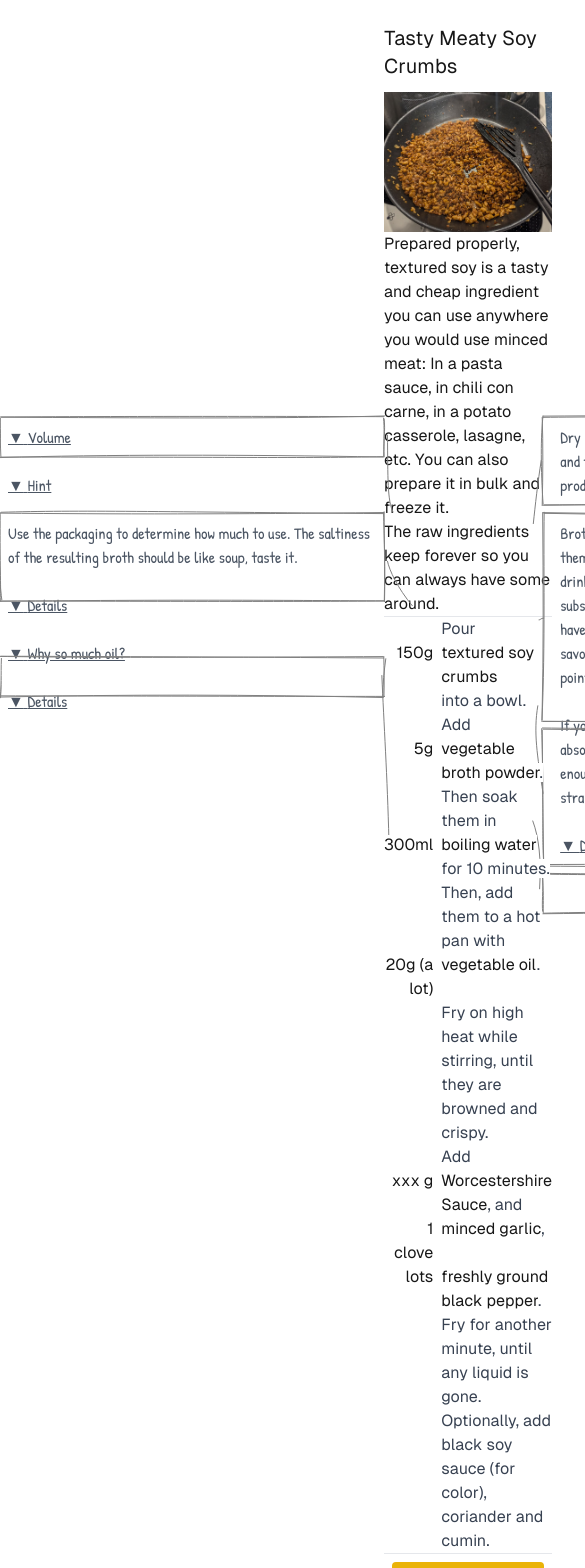
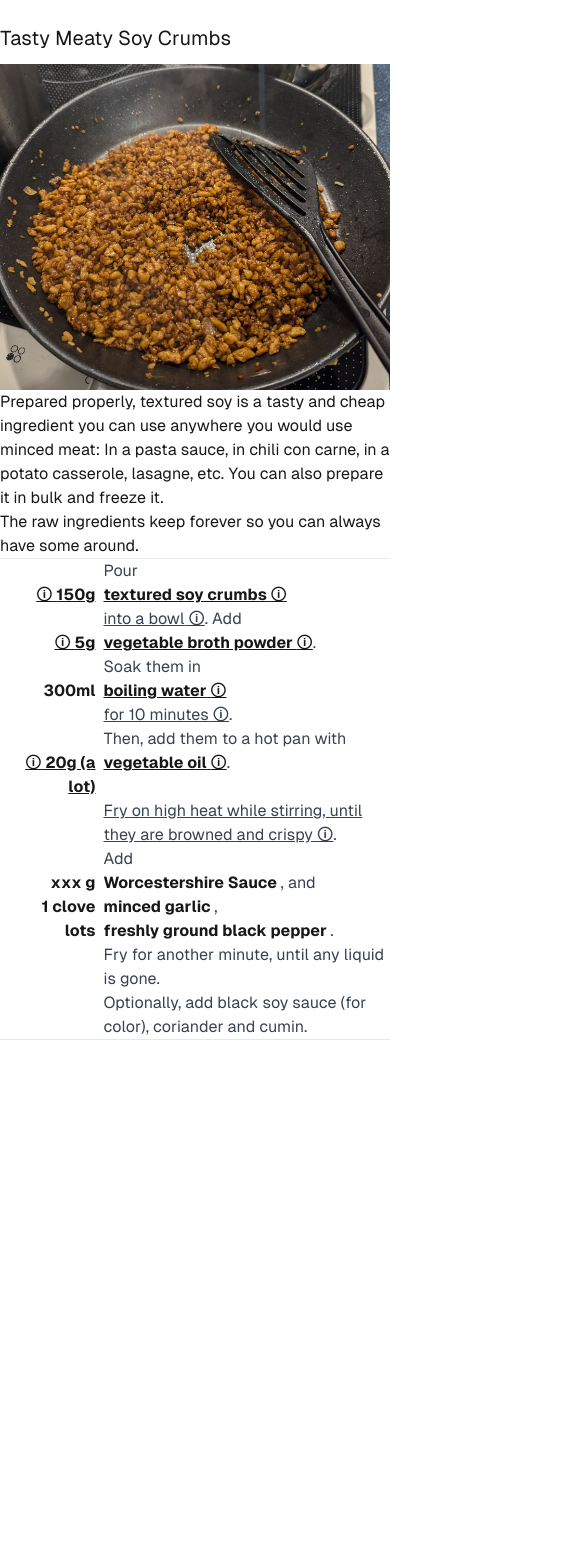
Before and after one commit to phiresky/cookbook, a Next.js app: page /recipe/tasty-meaty-soy-crumbs in a window 390 px wide. Shown: the top 1568 px of the page, 585 px wide, since content can reach past the window. After the commit the page ends 1040 px from the top, so only its background shows below. Built offline with nearby package versions, Linux system fonts and the light colour scheme.

Commit message:
mobile view

```diff
--- a/common/soy-crumbs.ts
+++ b/common/soy-crumbs.ts
@@ -46,12 +46,12 @@
       },
     },
     {
-      instruction: "into a bowl. Add",
+      instruction: "into a bowl",
+      post_span: ". Add",
       detail: {
         detailButton: "Hint",
         detailText: [
           {
-            title: "Hint",
             text: "The bowl needs to be large, enough to fit 3x the amount",
           },
         ],
@@ -84,7 +84,7 @@
       },
     },
     {
-      instruction: "Then soak them in",
+      instruction: "Soak them in",
     },
     {
       amount: {
@@ -93,7 +93,7 @@
       ingredient: {
         name: "boiling water",
         detail: {
-          text: "If you use a soy:water ratio of ~1:2.5, they will completely absorb the water. If you don't want to measure, simply use enough water to cover them with two centimeters above and strain the crumbs afterwards.",
+          text: "If you use a solid:water ratio of around 1:2, they will completely absorb the water. If you don't want to measure, simply use enough water to cover them with two centimeters above and strain the crumbs afterwards.",
           detailButton: "Detail",
           detailText: [
             {
@@ -104,7 +104,8 @@
       },
     },
     {
-      instruction: "for 10 minutes.",
+      instruction: "for 10 minutes",
+      post_span: ".",
       detail: {
         detailButton: "Details",
         detailText: [
@@ -142,7 +143,8 @@
     },
     {
       instruction:
-        "Fry on high heat while stirring, until they are browned and crispy.",
+        "Fry on high heat while stirring, until they are browned and crispy",
+      post_span: ".",
       detail: {
         detailButton: "Details",
         detailText: [
@@ -191,7 +193,10 @@
     {
       instruction: "Fry for another minute, until any liquid is gone.",
     },
-    { instruction: "Optionally, add black soy sauce (for color), coriander and cumin."}
+    {
+      instruction:
+        "Optionally, add black soy sauce (for color), coriander and cumin.",
+    },
   ],
 };
 /*
--- a/common/types.ts
+++ b/common/types.ts
@@ -7,6 +7,7 @@
 export type IngredientStepInstru =
   | {
       instruction: string;
+      post_span?: string;
       detail?: StepDetail
     }
   | IngredientStep;
--- a/components/ShowRecipe.tsx
+++ b/components/ShowRecipe.tsx
@@ -3,6 +3,7 @@
 import {
   Fragment,
   useCallback,
+  useEffect,
   useLayoutEffect,
   useRef,
   useState,
@@ -12,107 +13,127 @@
 import { handwriting } from "@/app/fonts";
 import { RoughSVG } from "roughjs/bin/svg";
 import Image from "next/image";
+import { useHintBoxDrawing } from "./drawing";
 
 type BoxVal = Partial<{
-  name: DOMRect;
-  amount: DOMRect;
+  rightTarget: DOMRect;
+  leftTarget: DOMRect;
   rightDetail: DOMRect;
   leftDetail: DOMRect;
 }>;
-class BoxStorage {
+export class BoxStorage {
   ingredients = new Map<IngredientStepInstru, BoxVal>();
   set(ingredient: IngredientStepInstru, val: BoxVal) {
+    if ("instruction" in ingredient)
+      console.log("setting ingredient", ingredient);
     this.ingredients.set(ingredient, {
       ...(this.ingredients.get(ingredient) ?? {}),
       ...val,
     });
   }
 }
+type RecipeShowMode = "half-blood-prince" | "popups";
+
 export function ShowRecipe({ recipe }: { recipe: Recipe }) {
   const [ingredientBoxes] = useState(new BoxStorage());
-  const [drawingCounter, setDrawingCounter] = useState(0);
 
-  const [drawing, setDrawing] = useState<
-    (svg: SVGSVGElement, rc: RoughSVG) => void
-  >(() => () => {});
-  useLayoutEffect(
-    () =>
-      setDrawing(() => (svg: SVGSVGElement, rc: RoughSVG) => {
-        for (const [ingredient, boxes] of ingredientBoxes.ingredients) {
-          {
-            // right box
-            const box = boxes.name;
-            const detailBox = boxes.rightDetail;
-            if (!box || !detailBox) continue;
-            const color = "gray";
-            svg.appendChild(
-              rc.line(
-                box.right + 10,
-                window.scrollY + box.y + box.height / 2,
-                detailBox.left,
-                window.scrollY + detailBox.y + detailBox.height / 2,
-                { roughness: 2, stroke: color, disableMultiStroke: true }
-              )
-            );
-            svg.appendChild(
-              rc.rectangle(
-                detailBox.x,
-                window.scrollY + detailBox.y,
-                detailBox.width,
-                detailBox.height,
-                { stroke: color }
-              )
+  const { drawing, redraw } = useHintBoxDrawing(ingredientBoxes);
+  const [hintBoxYStart, setHintBoxYStart] = useState<number | null>(null);
+  const [popup, setPopup] = useState<{
+    step: IngredientStepInstru;
+    type: DetailType;
+  } | null>(null);
+  const mode: RecipeShowMode = "popups";
+  function showDetailPopup(i: IngredientStepInstru, t: DetailType) {
+    setPopup({ step: i, type: t });
+  }
+  if (mode === "popups") {
+    return (
+      <>
+        {popup && (
+          <div className="fixed bg-white border-2 border-black m-1 left-1/2 top-1/2 -translate-x-1/2 -translate-y-1/2 shadow-lg z-20">
+            <button className={`float-right ${handwriting.className} underline m-1`} onClick={() => setPopup(null)}>Close</button>
+            <HintBox
+              step={popup.step}
+              setBoxLoc={() => {}}
+              redraw={() => {}}
+              type={popup.type}
+            />
+          </div>
+        )}
+        <div className="mx-auto ">
+          <IngredientMain
+            {...{
+              recipe,
+              redraw,
+              setHintBoxYStart,
+              ingredientBoxes,
+              showDetailPopup,
+            }}
+          />
+        </div>
+      </>
     );
   }
-          {
-            // left box
-            const box = boxes.amount;
-            const detailBox = boxes.leftDetail;
-            if (!box || !detailBox) continue;
-            const color = "gray";
-            // draw from left of amount to right of detail
-            svg.appendChild(
-              rc.line(
-                box.left,
-                window.scrollY + box.y + box.height / 2,
-                detailBox.right,
-                window.scrollY + detailBox.y + detailBox.height / 2,
-                { roughness: 2, stroke: color, disableMultiStroke: true }
-              )
-            );
-            svg.appendChild(
-              rc.rectangle(
-                detailBox.x,
-                window.scrollY + detailBox.y,
-                detailBox.width,
-                detailBox.height,
-                { stroke: color }
-              )
-            );
-          }
-        }
-      }),
-    [drawingCounter]
-  );
-  const [hintBoxYStart, setHintBoxYStart] = useState<number | null>(null);
-
   return (
+    <>
       <div
         className="mx-auto grid"
         style={{ gridTemplateColumns: "1fr auto 1fr" }}
       >
-      <div className="max-w-sm mt-10">
+        <div className="max-w-sm mt-10 justify-self-end">
           <div style={{ height: hintBoxYStart + "px" }} />
           <HintBoxes
             recipe={recipe}
             type="amount"
             setBoxLoc={(a, b) => ingredientBoxes.set(a, { leftDetail: b })}
-          redraw={() => setDrawingCounter((c) => c + 1)}
+            redraw={redraw}
           />
         </div>
+        <IngredientMain
+          {...{
+            recipe,
+            redraw,
+            setHintBoxYStart,
+            ingredientBoxes,
+            showDetailPopup,
+          }}
+        />
+        <div className="max-w-sm mt-10">
+          <div style={{ height: hintBoxYStart + "px" }} />
+          <HintBoxes
+            recipe={recipe}
+            type="ingredient"
+            setBoxLoc={(a, b) => ingredientBoxes.set(a, { rightDetail: b })}
+            redraw={redraw}
+          />
+        </div>
+        <RoughSvg
+          className="absolute overflow-visible top-0 left-0 pointer-events-none"
+          drawing={drawing}
+        />
+      </div>
+    </>
+  );
+}
+
+function IngredientMain({
+  recipe,
+  redraw,
+  setHintBoxYStart,
+  ingredientBoxes,
+  showDetailPopup,
+}: {
+  recipe: Recipe;
+  redraw: () => void;
+  setHintBoxYStart: (n: number) => void;
+  ingredientBoxes: BoxStorage;
+  showDetailPopup: (step: IngredientStepInstru, t: DetailType) => void;
+}) {
+  return (
     <div className="max-w-lg mt-6 mx-auto">
       <h1 className="text-xl mb-3">{recipe.title}</h1>
-        <img src={recipe.main_picture} alt="Picture of soy crumbs" />
+      <img src={recipe.main_picture} onLoad={redraw} />
       {recipe.preamble.map((p, i) => (
         <p key={i}>{p}</p>
       ))}
@@ -125,49 +146,66 @@
           )
         }
       >
-          {recipe.ingredient_steps.map((step, i) => {
+        {recipe.ingredient_steps.map((step, i) => (
+          <IngredientOrStep
+            key={i}
+            step={step}
+            ingredientBoxes={ingredientBoxes}
+            showDetailPopup={(t) => showDetailPopup(step, t)}
+          />
+        ))}
+      </div>
+      <hr />
+      {/*<button className="rounded bg-yellow-500 px-3 py-2 m-2">
+          Share / Save ingredients only
+        </button>
+        <button className="rounded bg-yellow-500 px-3 py-2 m-2">
+          Share recipe
+        </button>*/}
+    </div>
+  );
+}
+function IngredientOrStep({
+  step,
+  ingredientBoxes,
+  showDetailPopup,
+}: {
+  step: IngredientStepInstru;
+  ingredientBoxes: BoxStorage;
+  showDetailPopup: (t: DetailType) => void;
+}) {
   if ("ingredient" in step) {
     return (
-                <Ingredient key={i} step={step} i={i} boxes={ingredientBoxes} />
+      <Ingredient
+        step={step}
+        boxes={ingredientBoxes}
+        showDetailPopup={showDetailPopup}
+      />
     );
   }
   return (
-              <Fragment key={i}>
+    <Fragment>
       <div />
-                <div key={i} className="z-10">
-                  <p className="text-gray-700">
-                    <span className="bg-white">{step.instruction}</span>
+      <div className="z-10">
+        <p className={`text-gray-700`}>
+          <span
+            className={`bg-white  ${step.detail ? "underline cursor-pointer" : ""}`}
+            onClick={() => step.detail && showDetailPopup("amount")}
+            ref={(e) => {
+              e &&
+                ingredientBoxes.set(step, {
+                  leftTarget: e.getBoundingClientRect(),
+                });
+            }}
+          >
+            {step.instruction}{step.detail && " 🛈"}
+          </span>{step.post_span}
         </p>
       </div>
     </Fragment>
   );
-          })}
-        </div>
-        <hr />
-        <button className="rounded bg-yellow-500 px-3 py-2 m-2">
-          Share / Save ingredients only
-        </button>
-        <button className="rounded bg-yellow-500 px-3 py-2 m-2">
-          Share recipe
-        </button>
-      </div>
-      <div className="max-w-sm mt-10">
-        <div style={{ height: hintBoxYStart + "px" }} />
-        <HintBoxes
-          recipe={recipe}
-          type="ingredient"
-          setBoxLoc={(a, b) => ingredientBoxes.set(a, { rightDetail: b })}
-          redraw={() => setDrawingCounter((c) => c + 1)}
-        />
-      </div>
-      <RoughSvg
-        className="absolute overflow-visible top-0 left-0 pointer-events-none"
-        drawing={drawing}
-      />
-    </div>
-  );
 }
-
+type DetailType = "ingredient" | "amount";
 function HintBoxes({
   recipe,
   setBoxLoc,
@@ -177,7 +215,7 @@
   recipe: Recipe;
   setBoxLoc: (ingredient: IngredientStepInstru, boxLoc: DOMRect) => void;
   redraw: () => void;
-  type: "ingredient" | "amount";
+  type: DetailType;
 }) {
   return (
     <>
@@ -204,12 +242,18 @@
   redraw: () => void;
   type: "ingredient" | "amount";
 }) {
-  const [visibleBox, setVisibleBox] = useState<boolean>(false);
-  const detail = "ingredient" in step ? step[type].detail : (type ==="amount" ? step.detail : null);
+  const detail =
+  "ingredient" in step
+  ? step[type].detail
+  : type === "amount"
+  ? step.detail
+  : null;
+  const [visibleBox, setVisibleBox] = useState<boolean>(!detail?.text);
   if (!detail) return <></>;
+  console.log("rendering hint", step, detail);
   return (
     <div
-      className={`${handwriting.className} bg-white p-2 left-full w-96 overflow-scroll mb-2 text-gray-600`}
+      className={`${handwriting.className} bg-white p-2 left-full w-80 overflow-scroll mb-2 text-gray-600`}
       ref={(e) => {
         e && setBoxLoc(step, e.getBoundingClientRect());
       }}
@@ -228,13 +272,12 @@
       )}
       {visibleBox &&
         detail.detailText?.map((box, j) => (
-          <><h3
-            key={j}
-            className={`underline ${"text-black"}`}
-          >
+          <>
+            <h3 key={j} className={`underline ${"text-black"}`}>
               {box.title}
             </h3>
-          {box.text}</>
+            {box.text}
+          </>
         ))}
     </div>
   );
@@ -242,22 +285,26 @@
 
 function Ingredient({
   step,
-  i,
   boxes,
+  showDetailPopup,
 }: {
   step: IngredientStep;
-  i: number;
   boxes: BoxStorage;
+  showDetailPopup: (type: DetailType) => void;
 }) {
   return (
     <>
       <div className="text-right z-10">
         <span
-          className="bg-white"
+          className={`bg-white font-bold ${
+            step.amount.detail ? "underline cursor-pointer" : ""
+          }`}
+          onClick={() => step.amount.detail && showDetailPopup("amount")}
           ref={(e) => {
-            e && boxes.set(step, { amount: e.getBoundingClientRect() });
+            e && boxes.set(step, { leftTarget: e.getBoundingClientRect() });
           }}
         >
+          {step.amount.detail && "🛈"}{" "}
           {"weight" in step.amount
             ? step.amount.weight
             : "count" in step.amount
@@ -268,12 +315,15 @@
       <div>
         <div className="relative z-10">
           <span
-            className="bg-white"
+            className={`bg-white font-bold ${
+              step.ingredient.detail ? "underline cursor-pointer" : ""
+            }`}
+            onClick={() => step.ingredient.detail && showDetailPopup("ingredient")}
             ref={(e) => {
-              e && boxes.set(step, { name: e.getBoundingClientRect() });
+              e && boxes.set(step, { rightTarget: e.getBoundingClientRect() });
             }}
           >
-            {step.ingredient.name}
+            {step.ingredient.name} {step.ingredient.detail && "🛈"}
           </span>
           <span className="text-gray-700 bg-white">
             {step.ingredient.post_span || ""}
--- /dev/null
+++ b/components/drawing.ts
@@ -0,0 +1,83 @@
+import { useEffect, useLayoutEffect, useState } from "react";
+import { RoughSVG } from "roughjs/bin/svg";
+import { BoxStorage } from "./ShowRecipe";
+
+export function useHintBoxDrawing(ingredientBoxes: BoxStorage) {
+  const [drawingCounter, setDrawingCounter] = useState(0);
+
+  const [drawing, setDrawing] = useState<
+    (svg: SVGSVGElement, rc: RoughSVG) => void
+  >(() => () => {});
+  useLayoutEffect(
+    () =>
+      setDrawing(() => (svg: SVGSVGElement, rc: RoughSVG) => {
+        for (const [ingredient, boxes] of ingredientBoxes.ingredients) {
+          function drawRightBox() {
+            {
+              // right box
+              const box = boxes.rightTarget;
+              const detailBox = boxes.rightDetail;
+              if (!box || !detailBox) return;
+              const color = "gray";
+              svg.appendChild(
+                rc.line(
+                  box.right + 10,
+                  window.scrollY + box.y + box.height / 2,
+                  detailBox.left,
+                  window.scrollY + detailBox.y + detailBox.height / 2,
+                  { roughness: 2, stroke: color, disableMultiStroke: true }
+                )
+              );
+              svg.appendChild(
+                rc.rectangle(
+                  detailBox.x,
+                  window.scrollY + detailBox.y,
+                  detailBox.width,
+                  detailBox.height,
+                  { stroke: color }
+                )
+              );
+            }
+          }
+
+          function drawLeftBox() {
+            // left box
+            const box = boxes.leftTarget;
+            const detailBox = boxes.leftDetail;
+            console.log("drawing left", ingredient, boxes);
+            if (!box || !detailBox) return;
+            const color = "gray";
+            // draw from left of amount to right of detail
+            svg.appendChild(
+              rc.line(
+                box.left,
+                window.scrollY + box.y + box.height / 2,
+                detailBox.right,
+                window.scrollY + detailBox.y + detailBox.height / 2,
+                { roughness: 2, stroke: color, disableMultiStroke: true }
+              )
+            );
+            svg.appendChild(
+              rc.rectangle(
+                detailBox.x,
+                window.scrollY + detailBox.y,
+                detailBox.width,
+                detailBox.height,
+                { stroke: color }
+              )
+            );
+          }
+          drawRightBox();
+          drawLeftBox();
+        }
+      }),
+    [drawingCounter]
+  );
+  useEffect(() => {
+    const listener = () => setDrawingCounter((c) => c + 1);
+    // redraw on resize
+    window.addEventListener("resize", listener);
+    return () => window.removeEventListener("resize", listener);
+  }, []);
+  return { drawing, redraw: () => setDrawingCounter((c) => c + 1) };
+}
```
Lines whose indentation alone changed are shown as unchanged.
